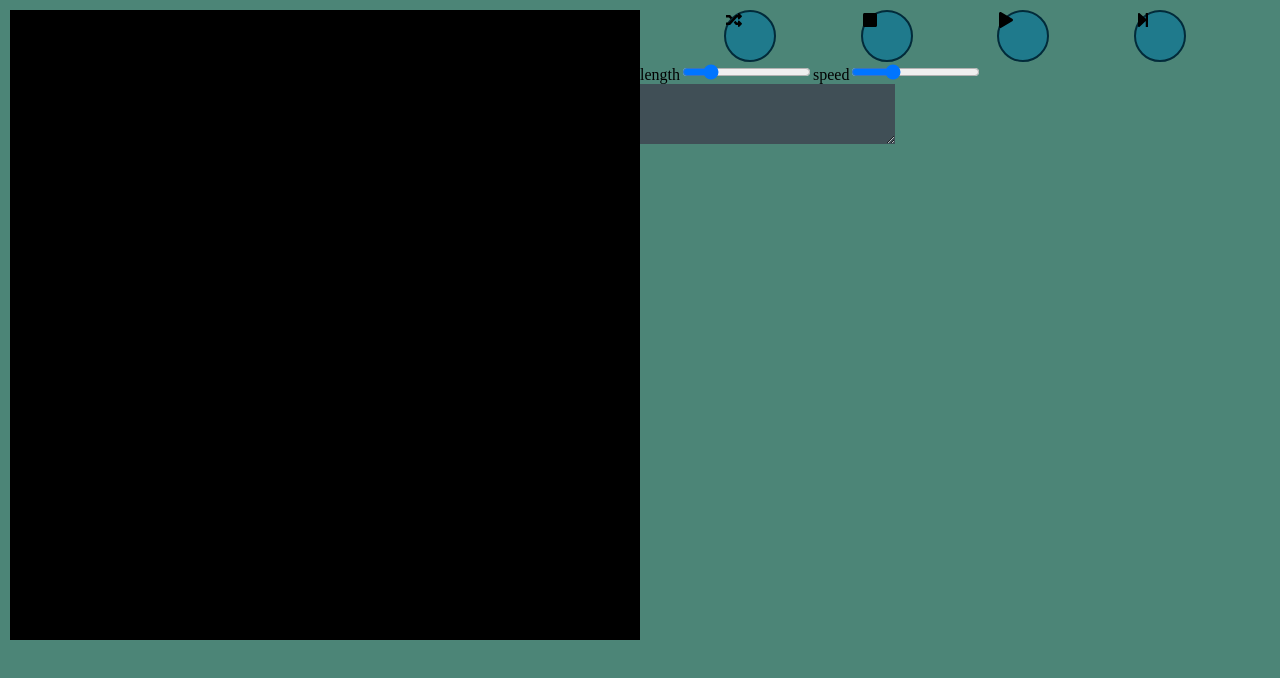
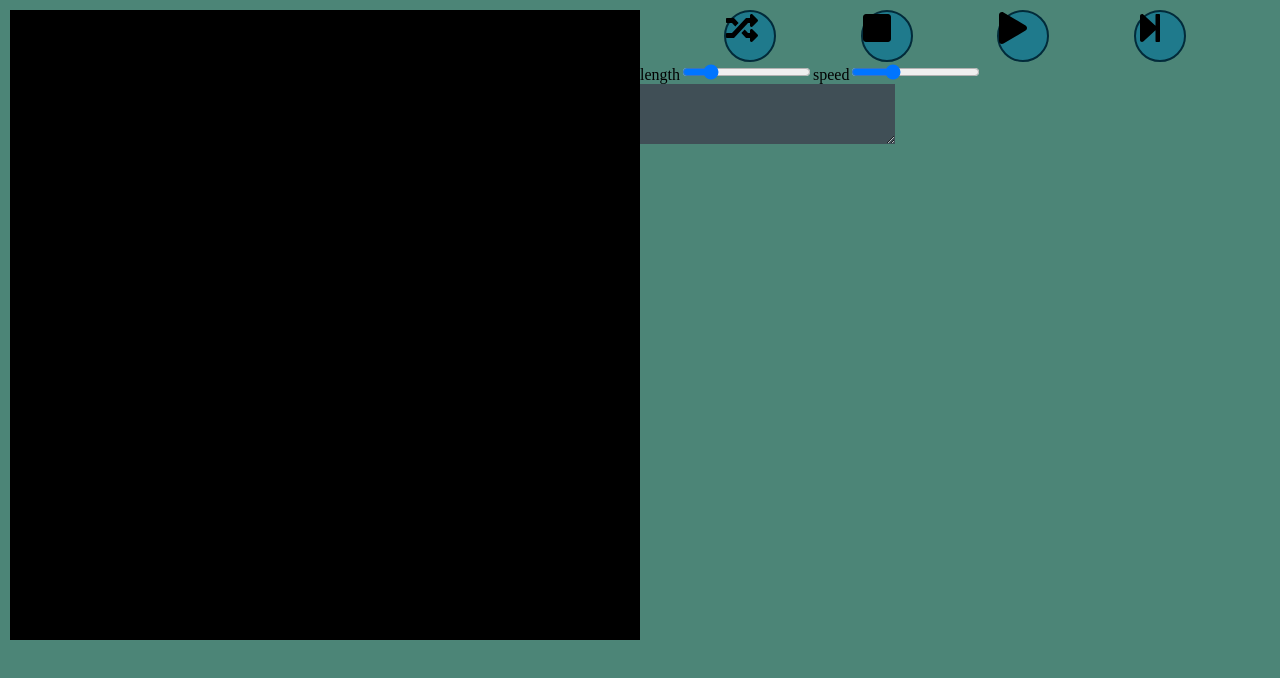
Before and after one commit to leftshift/colorfuck, a React (Vite) app: page / in a window 1280 px wide. Shown: the top 678 px of the page. Built offline with nearby package versions, Linux system fonts and the light colour scheme.

Commit message:
move button to own component

```diff
--- a/src/App.js
+++ b/src/App.js
@@ -190,13 +190,13 @@ class Machine extends Component {
                 <div className="split">
                     <div className="controls">
                         <div className="buttons">
-                          <a href="#" onClick={() => this.random()}><FontAwesomeIcon icon={faRandom}/></a>
-                          <a href="#" onClick={() => this.stop()}><FontAwesomeIcon icon={faStop}/></a>
+                          <RoundButton onClick={() => this.random()} icon={faRandom}/>
+                          <RoundButton onClick={() => this.stop()} icon={faStop}/>
                           { ! this.state.running
-                              ? <a href="#" onClick={() => this.run()}><FontAwesomeIcon icon={faPlay}/></a>
-                              : <a href="#" onClick={() => this.pause()}><FontAwesomeIcon icon={faPause}/></a>
+                              ? <RoundButton onClick={() => this.run()} icon={faPlay}/>
+                              : <RoundButton onClick={() => this.pause()} icon={faPause}/>
                           }
-                          <a href="#" onClick={() => this.step()}><FontAwesomeIcon icon={faStepForward}/></a>
+                          <RoundButton onClick={() => this.step()} icon={faStepForward}/>
                         </div>
                         <label for="length">length</label>
                         <Slider
@@ -243,6 +243,14 @@ class Slider extends Component {
             />
         )
     }
+}
+
+class RoundButton extends Component {
+    render() {
+      return (
+        <a href="#" onClick={this.props.onClick}><FontAwesomeIcon icon={this.props.icon} size="2x"/></a>
+      )
+    };
 }
 
 class InputBox extends Component {
```
